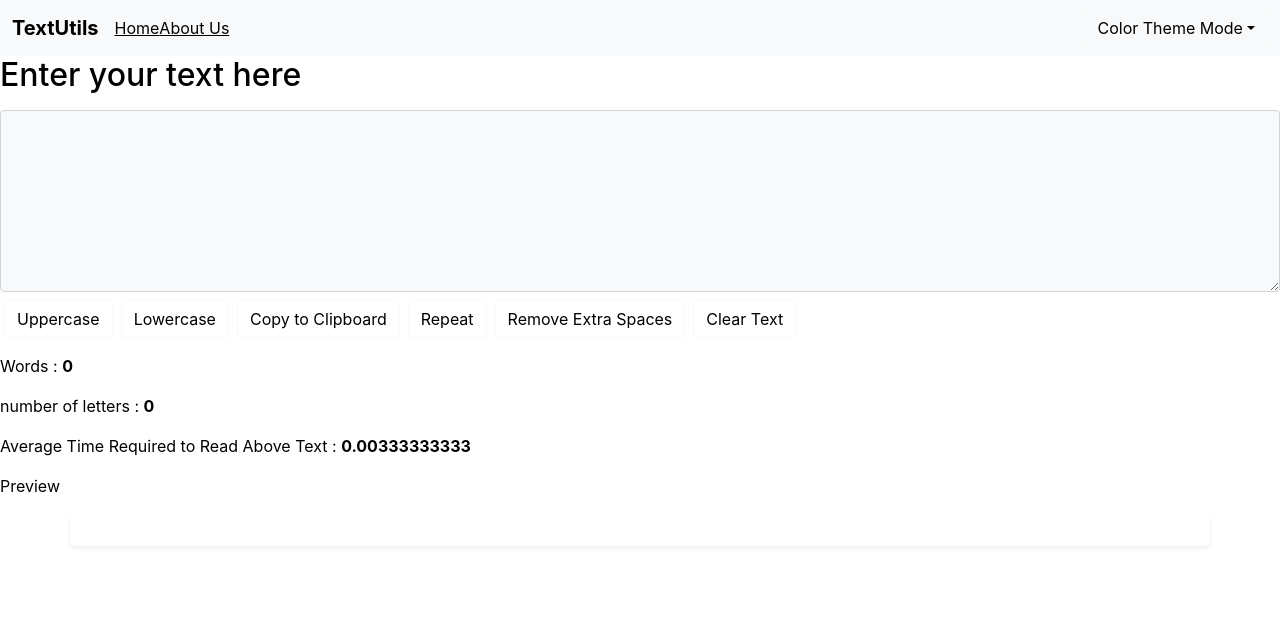
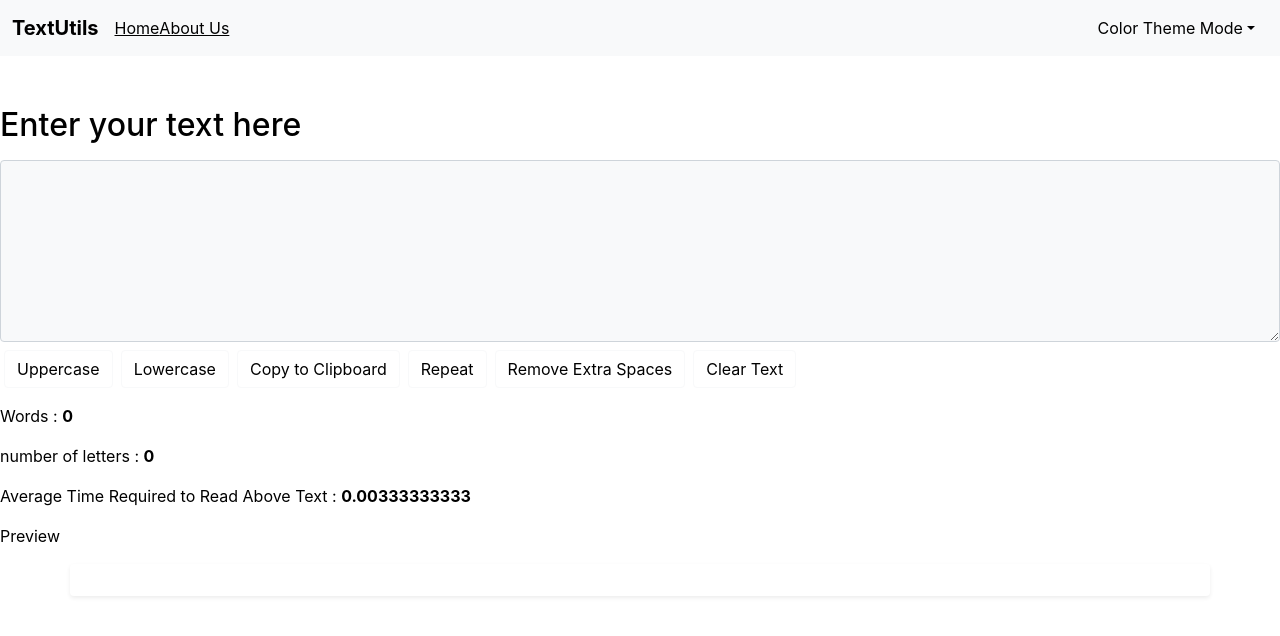
Before and after one commit to BE-Nishi/textutils, a React (Create React App) app: page / in a window 1280 px wide. Shown: the top 636 px of the page. Built offline with nearby package versions, Linux system fonts and the light colour scheme.

Commit message:
Update Alert.js

```diff
--- a/src/Component/Alert.js
+++ b/src/Component/Alert.js
@@ -7,9 +7,15 @@ export default function Alert(props) {
     }
 
     return (
-          props.alert && <div class={`alert alert-${props.alert.type} alert-dismissible fade show`} role="alert">
-  <strong>{capitalize(props.alert.type)}</strong>: {props.alert.msg}
-</div>
+        <div style={{height:"50px"}}>
+          {      props.alert && <div class={`alert alert-${props.alert.type} alert-dismissible fade show`} role="alert" >
+    <strong>{capitalize(props.alert.type)}</strong>: {props.alert.msg}
+    </div>}
+ </div>
+
+
+
+
 
     )
 }
```
